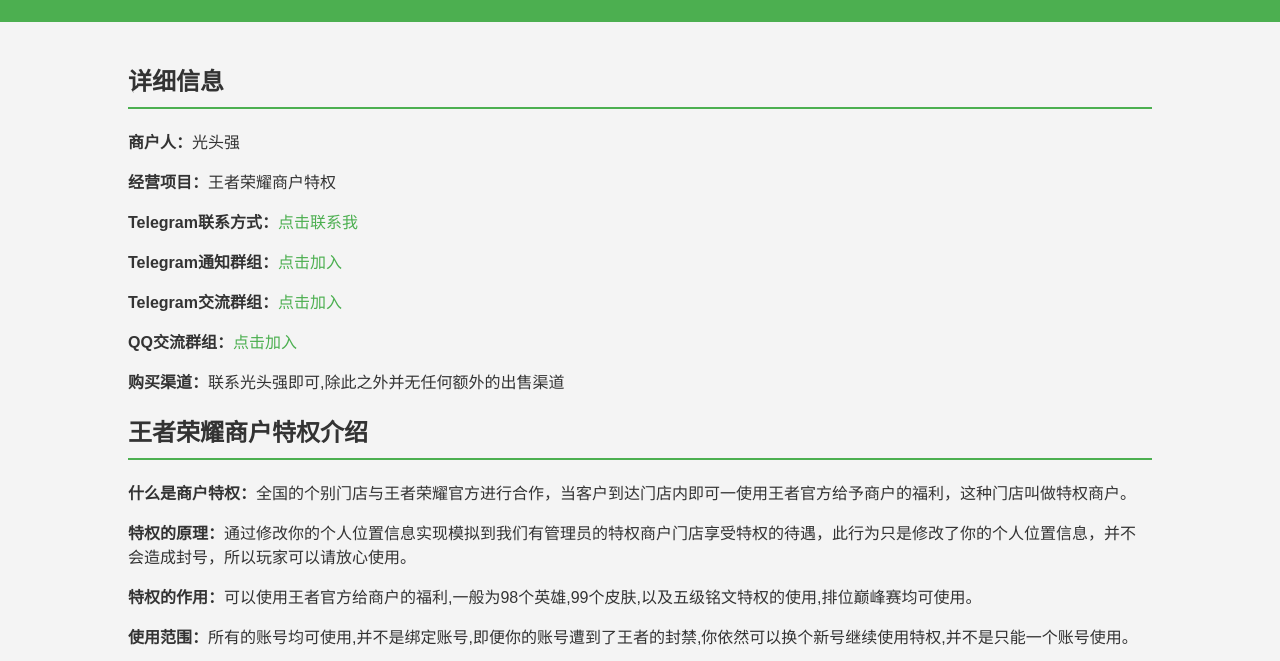
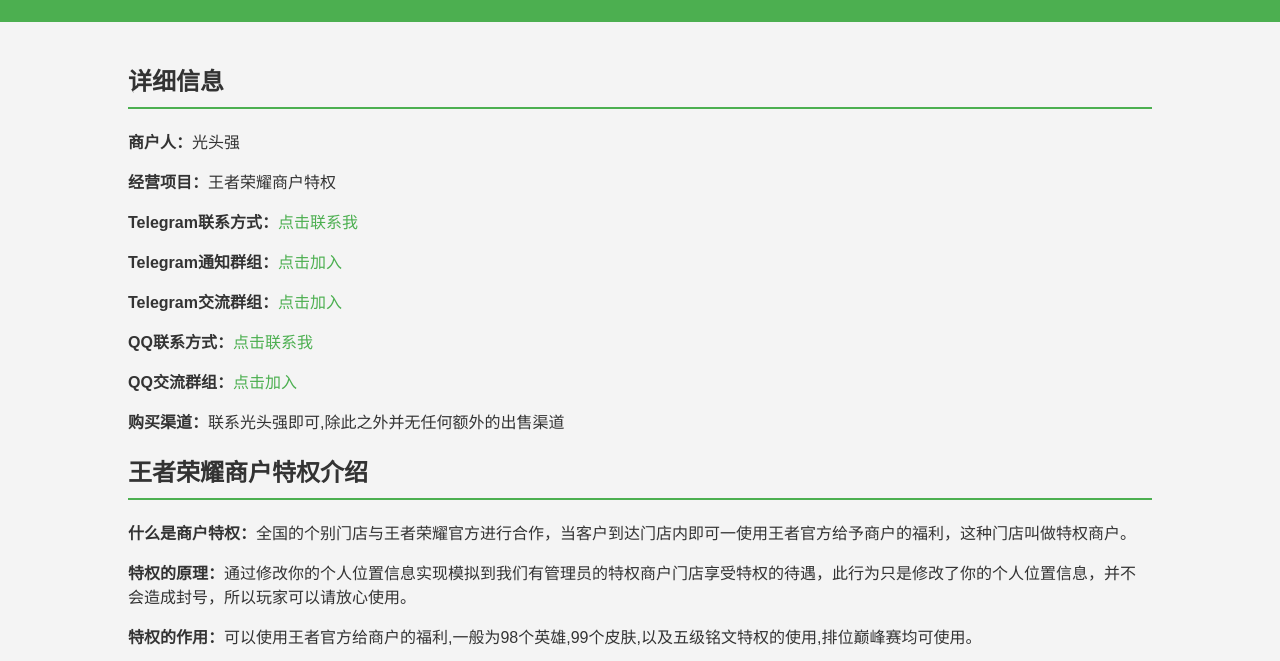
Before and after one commit to guang12386/vinnet, a plain HTML site: page index.html in a window 1280 px wide. Shown: the part 107-768 px from the top of the page. Drawn offline with Linux system fonts and the light colour scheme.

Commit message:
Update index.html

```diff
--- a/index.html
+++ b/index.html
@@ -51,6 +51,7 @@
             <p><strong>Telegram联系方式：</strong><a href="http://t.me/guang8886667">点击联系我</a></p>
             <p><strong>Telegram通知群组：</strong><a href="http://t.me/VinnetTQ">点击加入</a></p>
             <p><strong>Telegram交流群组：</strong><a href="https://t.me/Vinnet_Pri">点击加入</a></p>
+            <p><strong>QQ联系方式：</strong><a href="mqq://card/show_pslcard?src_type=internal&version=1&uin=2568884334&card_type=person&source=sharecard">点击联系我</a></p>
             <p><strong>QQ交流群组：</strong><a href="https://qm.qq.com/q/Vf3ceKdBSs">点击加入</a></p>
             <p><strong>购买渠道：</strong>联系光头强即可,除此之外并无任何额外的出售渠道</p>
         </div>
```
